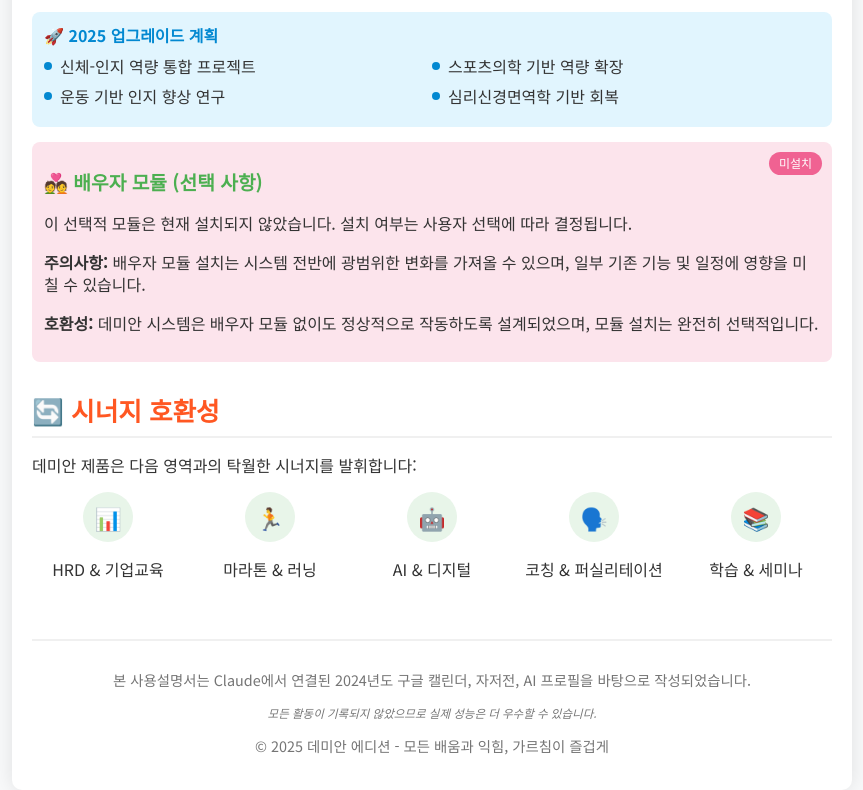
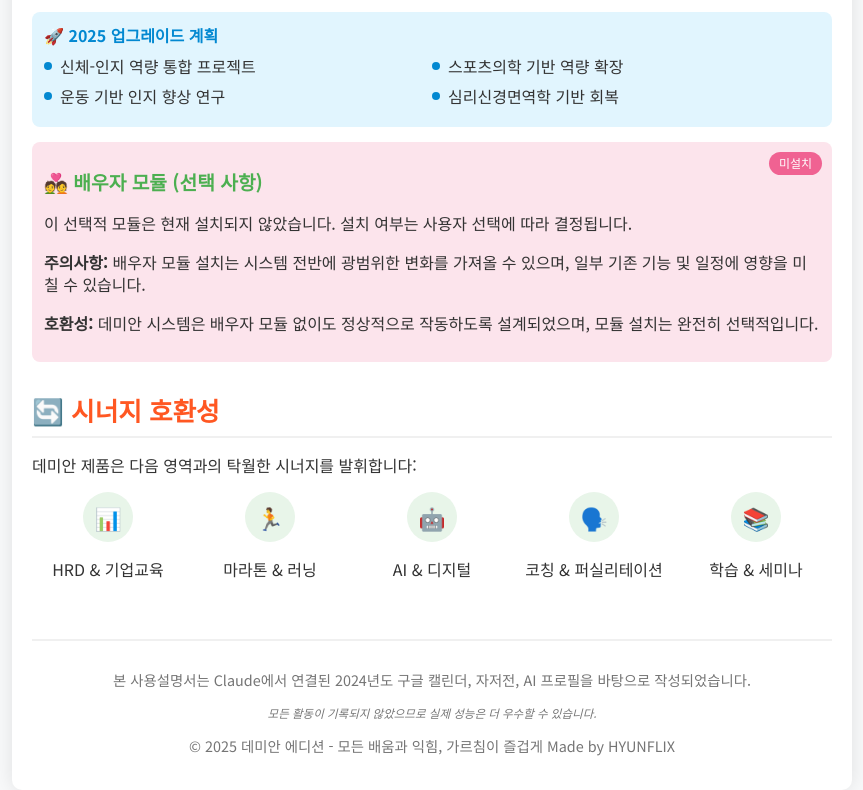
Before and after one commit to HYUNFLIX/demian-user-manual, a plain HTML site: page index.html in a window 1280 px wide. Shown: the part 4058-4848 px from the top of the page, without its empty margins (208-1071 px from the left). Drawn offline with Linux system fonts and the light colour scheme.

Commit message:
Update index.html

```diff
--- a/index.html
+++ b/index.html
@@ -3,7 +3,7 @@
 <head>
     <meta charset="UTF-8">
     <meta name="viewport" content="width=device-width, initial-scale=1.0">
-    <title>데미안 사용설명서 - 펀 에디션</title>
+    <title>데미안 사용설명서</title>
     <style>
         @import url('https://fonts.googleapis.com/css2?family=Noto+Sans+KR:wght@300;400;500;700&display=swap');
 
@@ -629,7 +629,7 @@
         <div class="footer">
             <p>본 사용설명서는 Claude에서 연결된 2024년도 구글 캘린더, 자저전, AI 프로필을 바탕으로 작성되었습니다.</p>
             <p class="disclaimer">모든 활동이 기록되지 않았으므로 실제 성능은 더 우수할 수 있습니다.</p>
-            <p>© 2025 데미안 에디션 - 모든 배움과 익힘, 가르침이 즐겁게</p>
+            <p>© 2025 데미안 에디션 - 모든 배움과 익힘, 가르침이 즐겁게 Made by HYUNFLIX</p>
         </div>
     </div>
 
```
